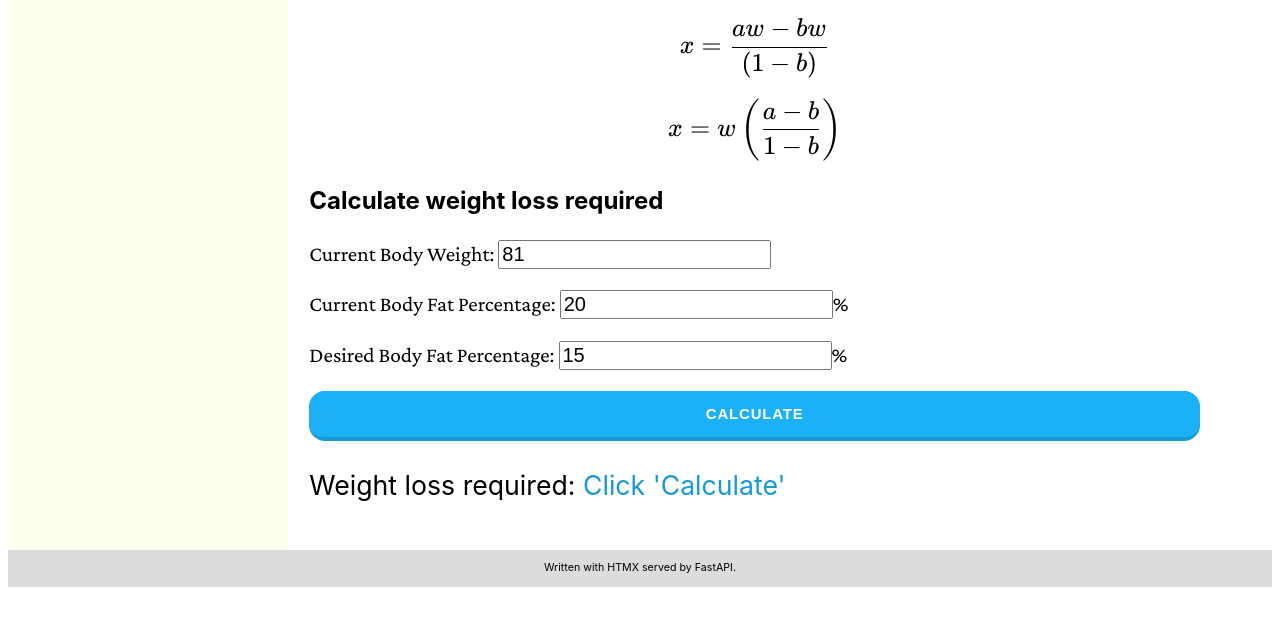
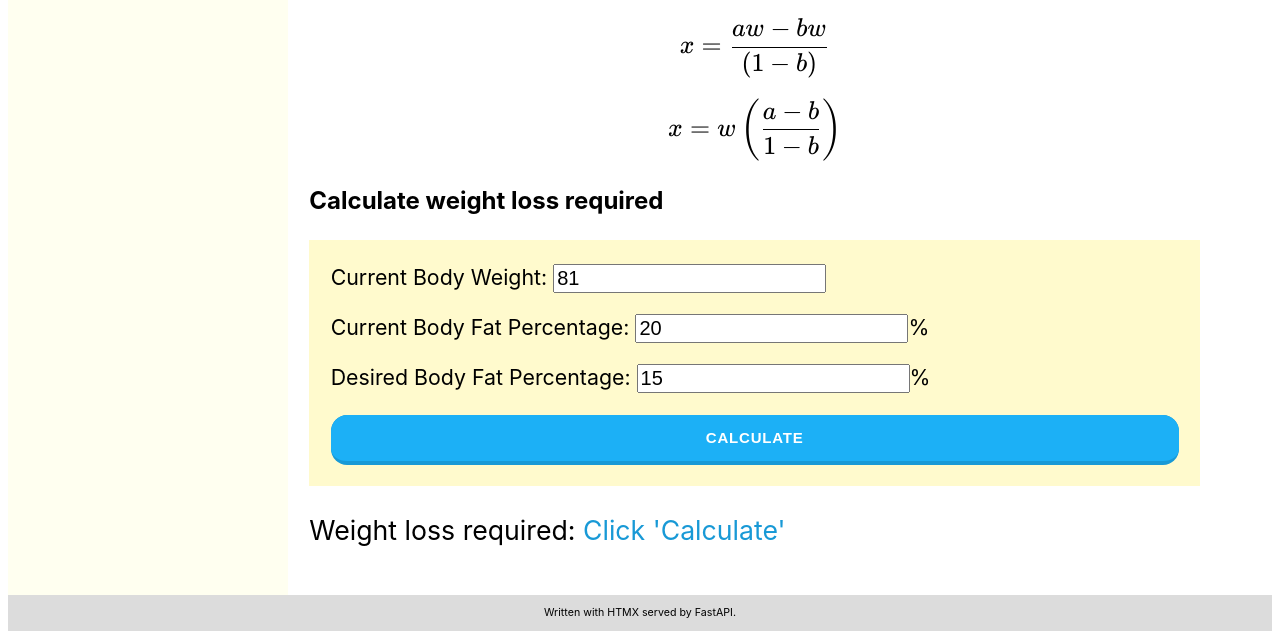
Before and after one commit to natlund/fastapi_htmx_quant, a FastAPI app: page /body-fat in a window 1280 px wide. Shown: the part 1142-1781 px from the top of the page. Before the commit the page ends 1729 px from the top, so only its background shows below. Run offline with FastAPI, Linux system fonts and the light colour scheme.

Commit message:
Add CSS for form element: lemonchiffon background, sans-serif font

```diff
--- a/src/static/base.css
+++ b/src/static/base.css
@@ -112,6 +112,14 @@ nav a:hover {
 .deadspace {
     grid-row: 2;
     grid-column: 3;
+}
+
+form {
+    background: lemonchiffon;
+    padding: 1em;
+    padding-block-start: 0.1em;
+
+    font-family: -apple-system, BlinkMacSystemFont, "Segoe UI", Roboto, Helvetica, Arial, sans-serif;
 }
 
 .result-box {
```
